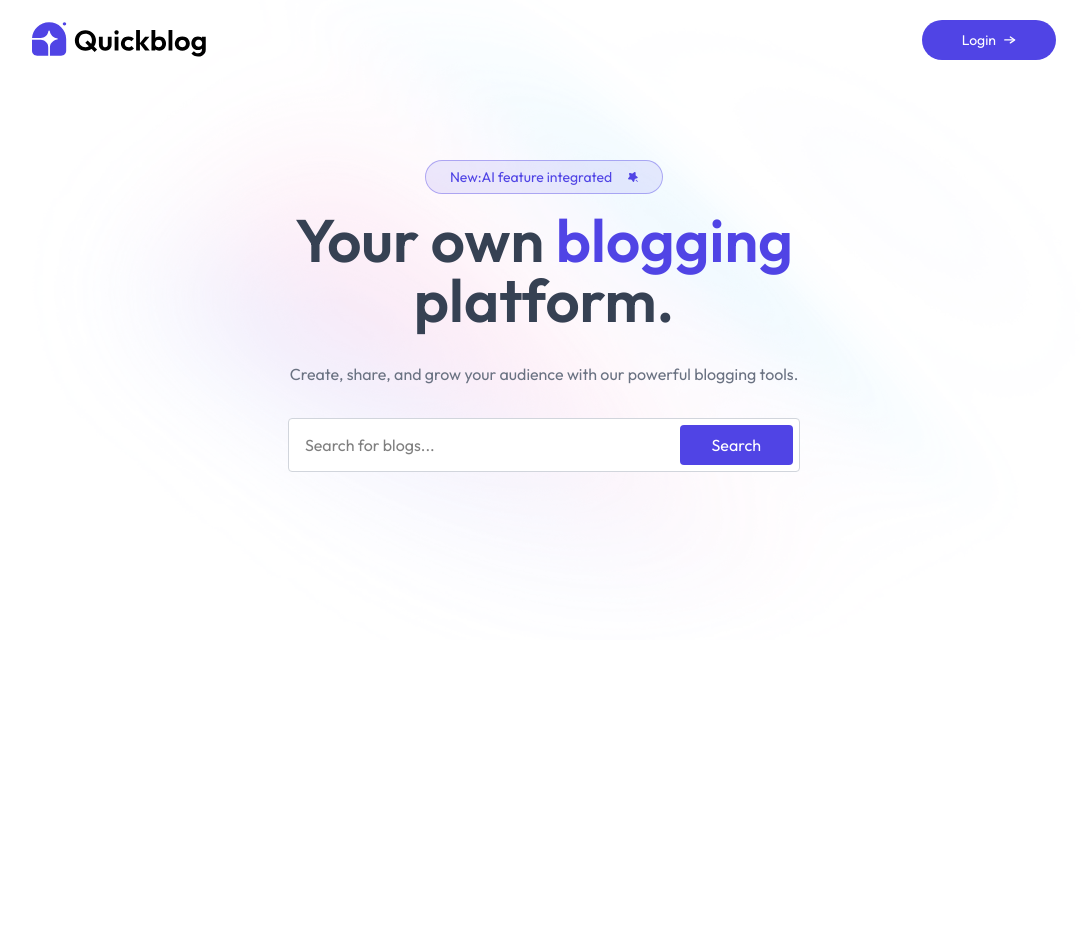
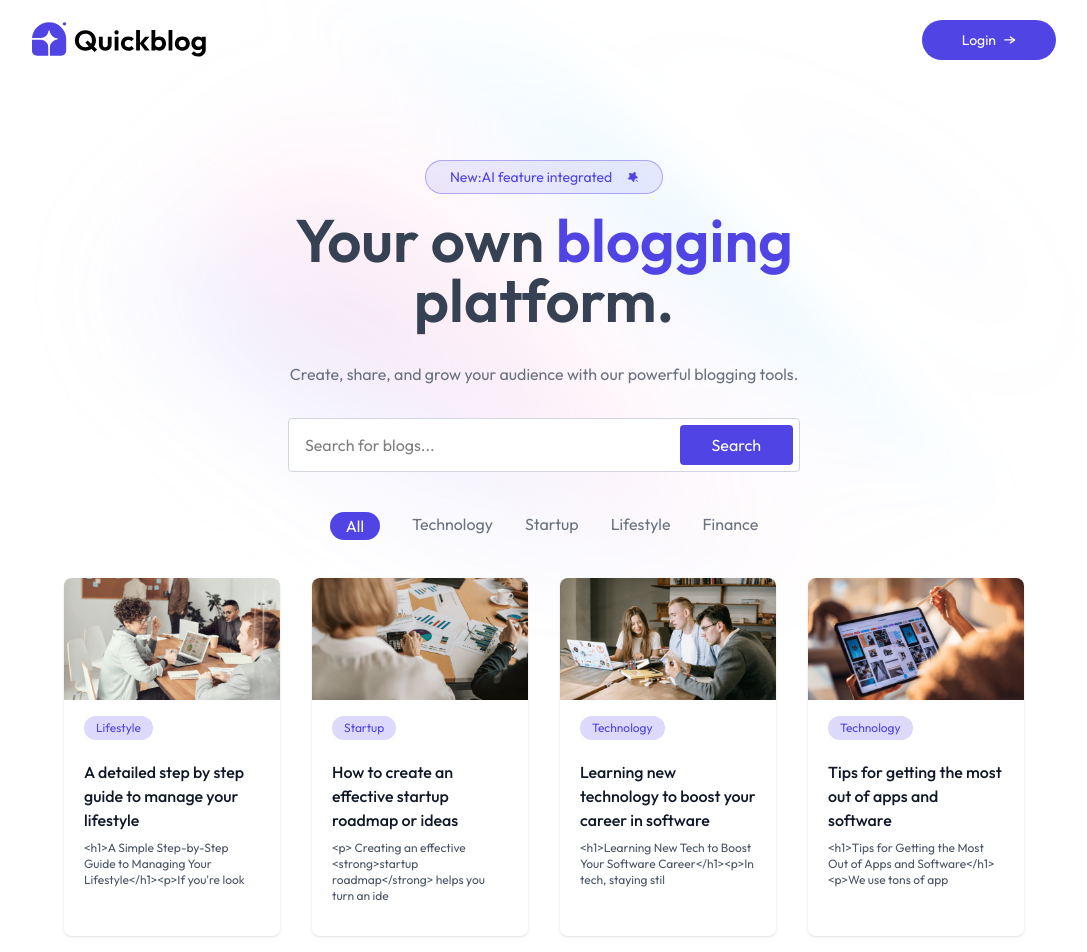
Before and after one commit to Suryapratap01/BlogNew, a React (Vite) app in the folder Blog/client/: page / in a window 1280 px wide. Shown: the top 952 px of the page, without its empty margins (96-1183 px from the left). Before the commit the page ends 800 px from the top, so only its background shows below. Built offline with nearby package versions, Linux system fonts and the light colour scheme.

Commit message:
blog card working

```diff
--- a/Blog/client/package.json
+++ b/Blog/client/package.json
@@ -11,6 +11,7 @@
   },
   "dependencies": {
     "@tailwindcss/vite": "^4.1.17",
+    "motion": "^12.23.24",
     "react": "^19.2.0",
     "react-dom": "^19.2.0",
     "react-router-dom": "^7.9.5",
--- /dev/null
+++ b/Blog/client/src/components/BlogCard.jsx
@@ -0,0 +1,19 @@
+import React  from 'react'
+import { useNavigate } from 'react-router-dom';
+
+const BlogCard = ({blog}) => {
+    const { title,description,image,category,_id}=blog;
+    const navigate=useNavigate();
+  return (
+    <div onClick={()=>navigate(`/blog/${_id}`)} className='w-full rounded-lg overflow-hidden shadow hover:scale-102 hover:shadow-primary/25 duration-300 cursor-pointer'>
+        <img src={image} className="aspect-video" alt="" />
+        <span className='ml-5 mt-4 px-3 py-1 inline-block bg-primary/20 rounded-full text-primary text-xs'>{category}</span>
+        <div className='p-5'>
+            <h5 className='mb-2 font-medium text-gray-900'>{title}</h5>
+            <p className='mb-3 text-xs text-gray-600'>{description.slice(0,80)}</p>
+        </div>
+    </div>
+  )
+}
+
+export default BlogCard
--- /dev/null
+++ b/Blog/client/src/components/BlogList.jsx
@@ -0,0 +1,32 @@
+import React ,{useState} from 'react'
+import { blog_data, blogCategories } from '../assets/assets';
+import {motion} from 'motion/react';
+import BlogCard from './BlogCard';
+
+const BlogList = () => {
+    const [menu,setMenu]=useState('All');
+  return (
+    <div>
+        <div className='flex justify-center gap-4 sm:gap-8 my-10 relative'>
+            {blogCategories.map((item)=>(
+                <div key={item} className='relative'>
+                    <button onClick={()=>setMenu(item)} className={`cursor-pointer text-gray-500 ${menu===item && 'text-white px-4 pt-0.5'}`}>
+                        {item}
+                        {menu===item && (<motion.div
+                        layoutId='underline' transition={{type:'spring',stiffness:500,damping:30}}
+                        className='absolute left-0 right-0 top-0  h-7 -z-1 bg-primary rounded-full'></motion.div>)}
+
+                    </button>
+                </div>
+            ))}
+
+        </div>
+        <div className='grid grid-cols-1 sm:grid-cols-2 md:grid-cols-3 xl:grid-cols-4 gap-8 mb-24 mx-8 sm:mx-16 xl:mx-40'>
+            {blog_data.filter((blog)=>menu==='All'?true:blog.category===menu).map((blog)=> <BlogCard key={blog._id} blog={blog}/>)}
+        </div>
+
+    </div>
+  )
+}
+
+export default BlogList
--- a/Blog/client/src/pages/Home.jsx
+++ b/Blog/client/src/pages/Home.jsx
@@ -1,12 +1,16 @@
 import React from 'react'
 import Navbar from '../components/Navbar'
 import Header from '../components/Header'
+import BlogList from '../components/BlogList'
+import BlogCard from '../components/BlogCard'
 
 const Home = () => {
   return (
     <>
         <Navbar />
         <Header />
+        <BlogList />
+        {/* <BlogCard /> */}
     </>
 
   )
```
Also changed, not shown: 1 other file (tests, documents, lock files or other folders).
